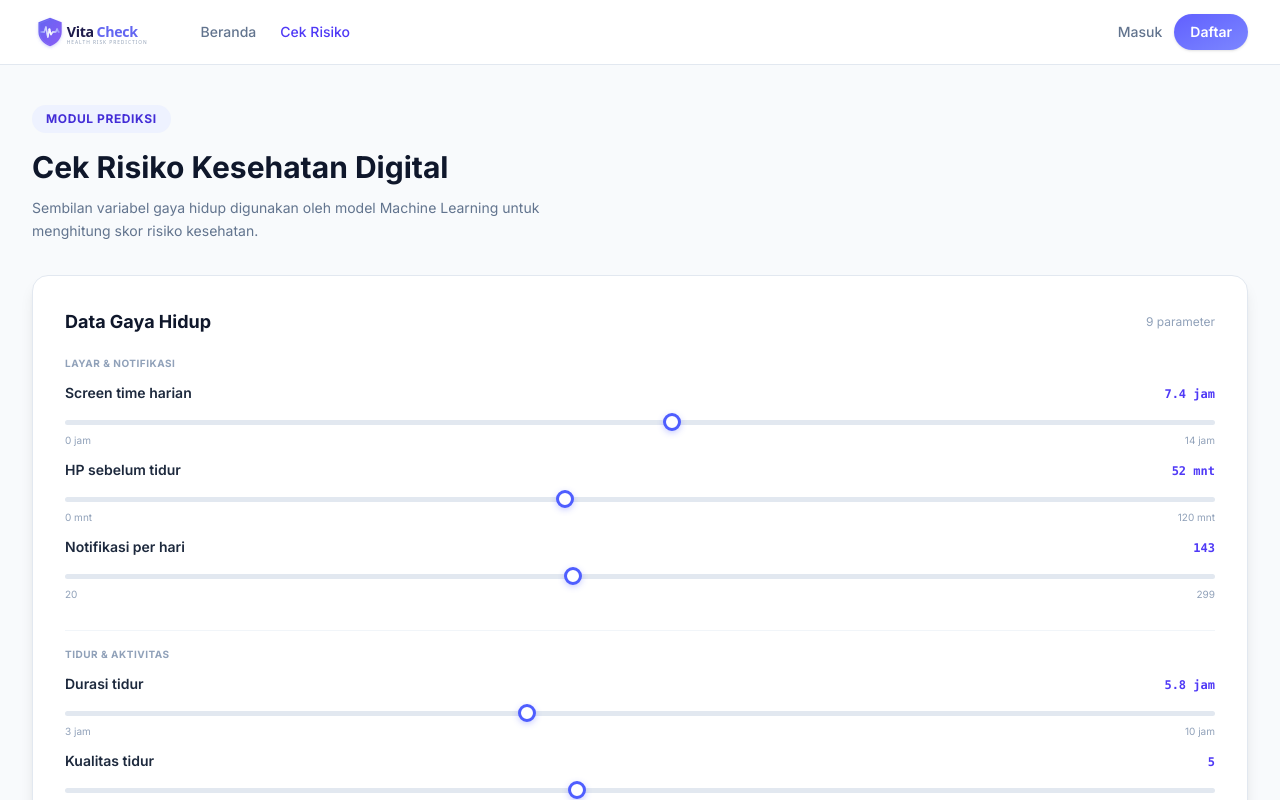
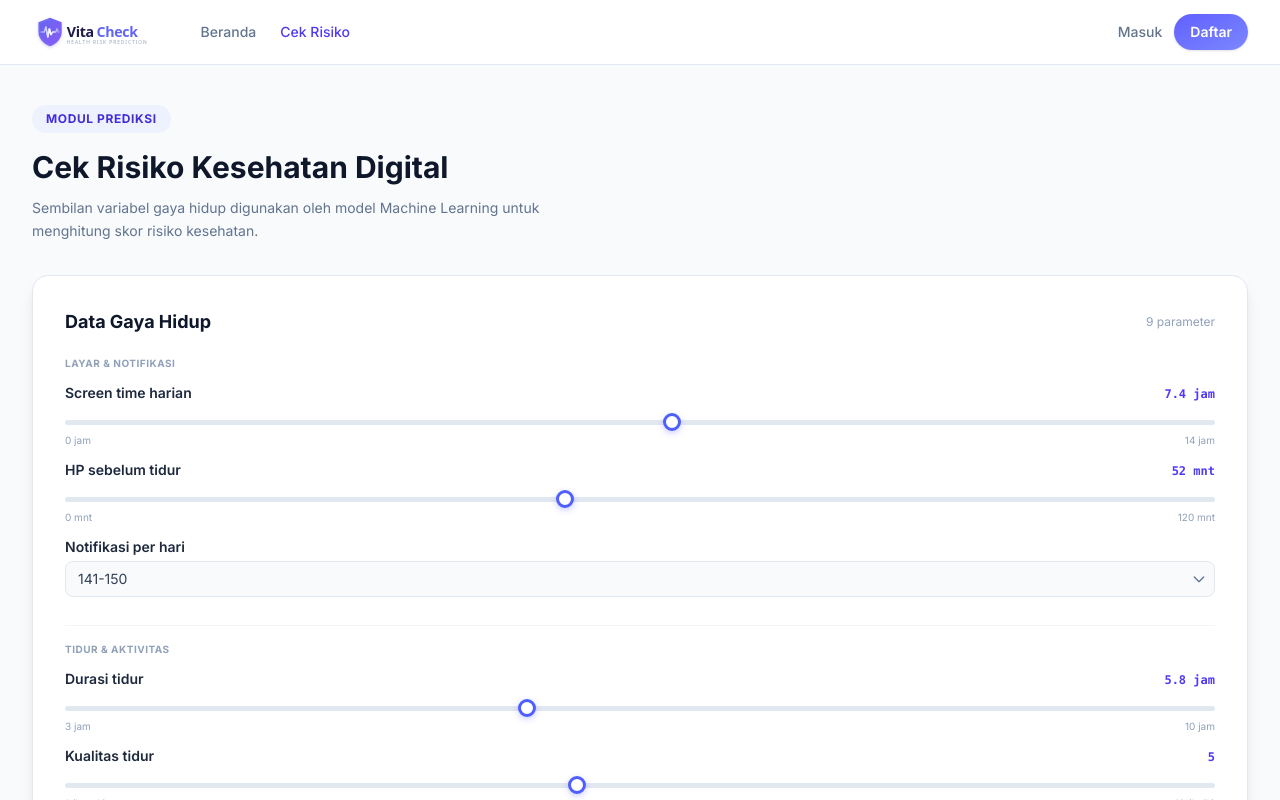
Before and after one commit to DaffaAlfiannoor/VitaCheck, a React (Vite) app in the folder frontend/: page /predict in a window 1280 px wide. Shown: the top 800 px of the page. Built offline with nearby package versions, Linux system fonts and the light colour scheme.

Commit message:
Mengubah halaman predict

```diff
--- a/frontend/src/pages/Predict.jsx
+++ b/frontend/src/pages/Predict.jsx
@@ -1,8 +1,15 @@
 import { useState, useCallback } from 'react'
 import { predict } from '../api/prediction'
 import SliderField from '../components/ui/SliderField'
+import SelectField from '../components/ui/SelectField'
 import RiskBadge from '../components/ui/RiskBadge'
 import FactorBar from '../components/ui/FactorBar'
+
+const notificationOptions = Array.from({ length: 30 }, (_, i) => {
+  const start = i * 10 + 1;
+  const end = (i + 1) * 10;
+  return { label: `${start}-${end}`, value: (start + end) / 2 };
+});
 
 const defaults = {
   daily_screen_time_hours: 7.4,
@@ -10,7 +17,7 @@ const defaults = {
   sleep_duration_hours: 5.8,
   sleep_quality_score: 5,
   physical_activity_minutes: 18,
-  notifications_received_per_day: 143,
+  notifications_received_per_day: 145.5,
   caffeine_intake_cups: 2,
   stress_level: 7,
   mental_fatigue_score: 6,
@@ -67,7 +74,7 @@ export default function Predict() {
       fields: [
         { key: 'daily_screen_time_hours', label: 'Screen time harian', min: 0, max: 14, step: 0.1, unit: 'jam', minLabel: '0 jam', maxLabel: '14 jam' },
         { key: 'phone_usage_before_sleep_minutes', label: 'HP sebelum tidur', min: 0, max: 120, unit: 'mnt', minLabel: '0 mnt', maxLabel: '120 mnt' },
-        { key: 'notifications_received_per_day', label: 'Notifikasi per hari', min: 20, max: 299, minLabel: '20', maxLabel: '299' },
+        { key: 'notifications_received_per_day', label: 'Notifikasi per hari', type: 'select', options: notificationOptions },
       ],
     },
     {
@@ -119,7 +126,19 @@ export default function Predict() {
               <div className="text-[10px] font-bold uppercase tracking-wider text-slate-400 mb-3">
                 {group.title}
               </div>
-              {group.fields.map((f) => (
+              {group.fields.map((f) => {
+                if (f.type === 'select') {
+                  return (
+                    <SelectField
+                      key={f.key}
+                      label={f.label}
+                      value={form[f.key]}
+                      onChange={handleChange(f.key)}
+                      options={f.options}
+                    />
+                  )
+                }
+                return (
                   <SliderField
                     key={f.key}
                     label={f.label}
@@ -132,7 +151,8 @@ export default function Predict() {
                     minLabel={f.minLabel}
                     maxLabel={f.maxLabel}
                   />
-              ))}
+                )
+              })}
             </div>
           ))}
 
```
Lines whose indentation alone changed are shown as unchanged.
